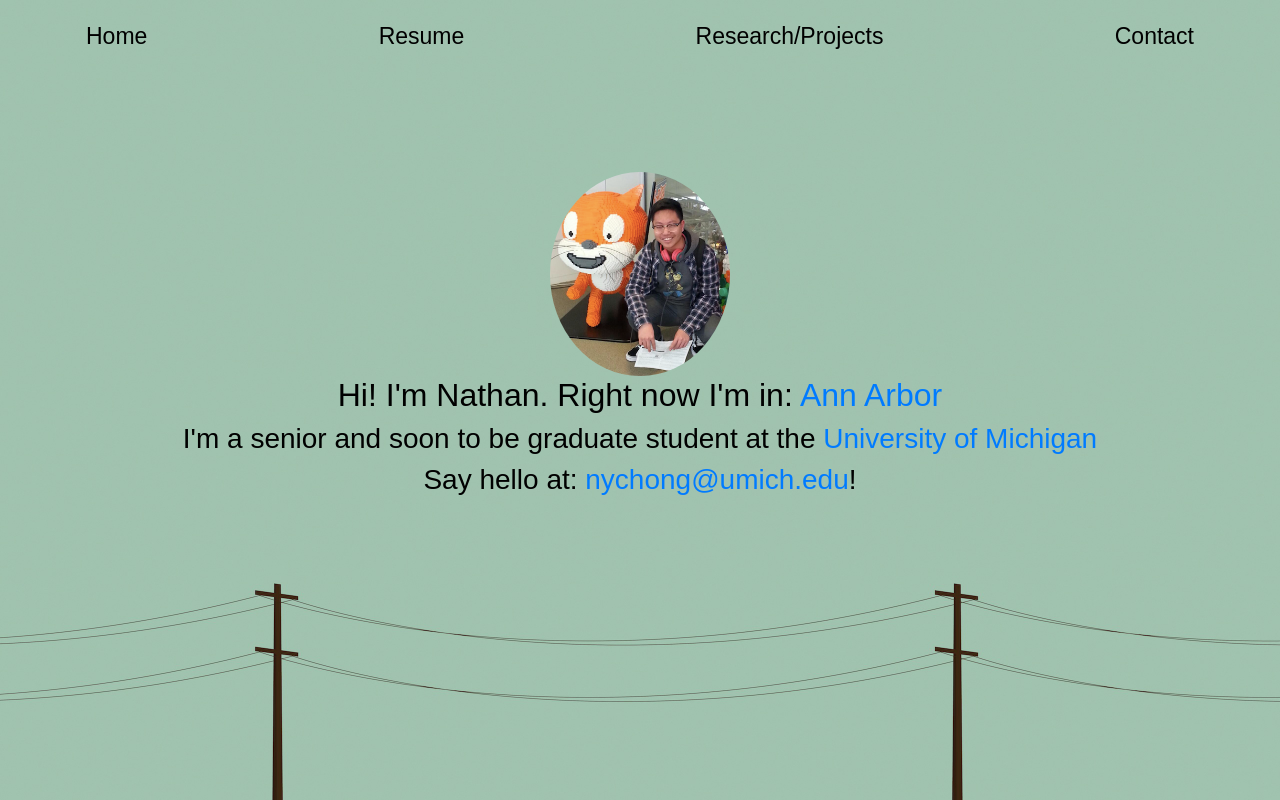
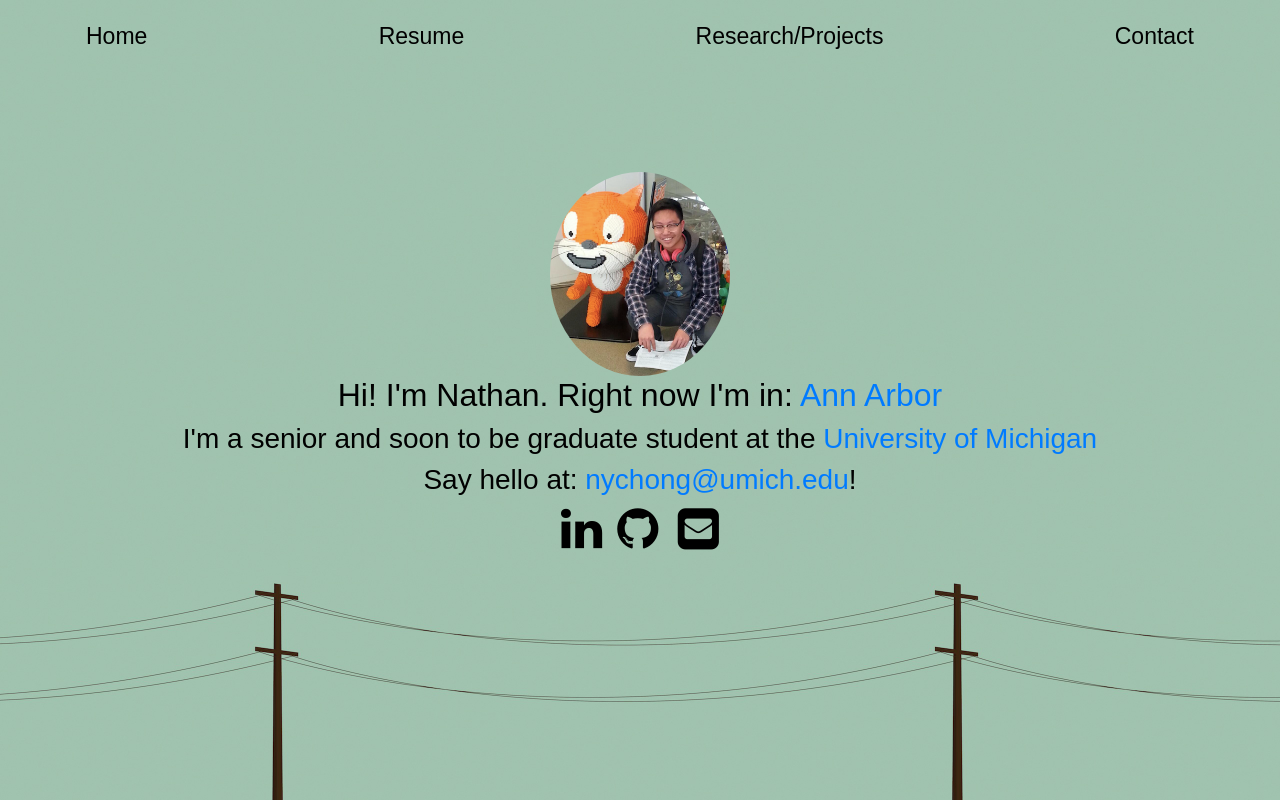
Before and after one commit to NathanielChong/NathanielChong.github.io, a React (Create React App) app: page / in a window 1280 px wide. Built offline with nearby package versions, Linux system fonts and the light colour scheme.

Commit message:
Icon bar implemented

```diff
--- a/package.json
+++ b/package.json
@@ -4,10 +4,16 @@
   "private": true,
   "homepage": "/",
   "dependencies": {
+    "@fortawesome/fontawesome-svg-core": "^1.2.36",
+    "@fortawesome/free-brands-svg-icons": "^5.15.4",
+    "@fortawesome/free-regular-svg-icons": "^5.15.4",
+    "@fortawesome/free-solid-svg-icons": "^5.15.4",
+    "@fortawesome/react-fontawesome": "^0.1.15",
     "@testing-library/jest-dom": "^4.2.4",
     "@testing-library/react": "^9.5.0",
     "@testing-library/user-event": "^7.2.1",
     "bootstrap": "^4.5.2",
+    "font-awesome": "^4.7.0",
     "react": "^16.13.1",
     "react-bootstrap": "^1.3.0",
     "react-dom": "^16.13.1",
--- a/public/styles.css
+++ b/public/styles.css
@@ -12,7 +12,14 @@ body{
     background-size: cover;
 }
 
+.nonMidIcon{
+   margin-left: 15px;
+}
 
  .button:hover {
     color: white;
 }
+
+.fa{
+   color:  black;
+}
--- a/src/components/infosnippet.js
+++ b/src/components/infosnippet.js
@@ -1,5 +1,9 @@
 import React from 'react';
 import '../App.css';
+import { library } from '@fortawesome/fontawesome-svg-core'
+import { fab, fas} from '@fortawesome/free-brands-svg-icons'
+import { FontAwesomeIcon } from '@fortawesome/react-fontawesome'
+import 'font-awesome/css/font-awesome.min.css';
 
 
 function InfoSnippet() {
@@ -9,6 +13,18 @@ function InfoSnippet() {
        <h3> I'm a senior and soon to be graduate student at the <a href="https://www.eecs.umich.edu/" target="_blank" className="link">University of Michigan</a> </h3>
         <h3>Say hello at: <a href="mailto:nychong@umich.edu" className="link">nychong@umich.edu</a>!</h3>
 
+        <div id="icons">
+        <a href="https://www.linkedin.com/in/nathanielychong/">
+        <i class="fa fa-linkedin fa-3x" aria-hidden="true"></i>
+         </a>
+
+        <a class="nonMidIcon" href="https://github.com/NathanielChong">
+        <i class="fa fa-github fa-3x" aria-hidden="true"></i> </a>
+
+        <a class="nonMidIcon" href="mailto:nychong@umich.edu"><i class="fa fa-envelope-square fa-3x"></i>
+        </a>
+
+        </div>
        </div>
   )
 }
```
Also changed, not shown: 1 other file (tests, documents, lock files or other folders).
